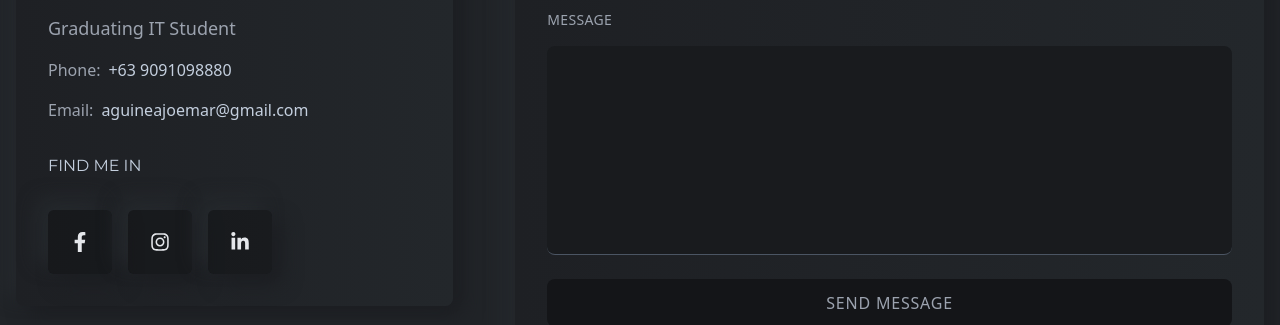
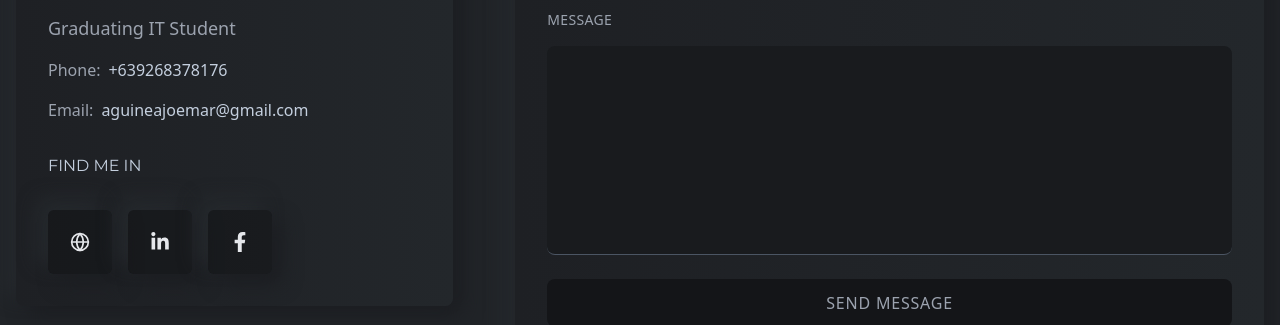
Before and after one commit to cmuciscaguinea/joemaraguineaportfolio, a React (Create React App) app: page / in a window 1280 px wide. Shown: the part 4609-4934 px from the top of the page. Built offline with nearby package versions, Linux system fonts and the light colour scheme.

Commit message:
Update ContactLeft.js

```diff
--- a/src/components/contact/ContactLeft.js
+++ b/src/components/contact/ContactLeft.js
@@ -1,6 +1,7 @@
 import React from 'react'
-import { FaFacebookF, FaLinkedinIn, FaInstagram } from "react-icons/fa";
+import { FaFacebookF, FaLinkedinIn,  } from "react-icons/fa";
 import { contactImg } from "../../assets/index";
+import { FiGlobe } from "react-icons/fi";
 
 const ContactLeft = () => {
   return (
@@ -20,7 +21,7 @@
           ipsam autem cumque, accusantium dicta odio.
         </p> */}
         <p className="text-base text-gray-400 flex items-center gap-2">
-          Phone: <span className="text-lightText">+63 9091098880</span>
+          Phone: <span className="text-lightText">+639268378176</span>
         </p>
         <p className="text-base text-gray-400 flex items-center gap-2">
           Email: <span className="text-lightText">aguineajoemar@gmail.com</span>
@@ -29,7 +30,7 @@
       <div className="flex flex-col gap-4">
         <h2 className="text-base uppercase font-titleFont mb-4">Find me in</h2>
         <div className="flex gap-4">
-          <span className="bannerIcon">
+          {/* <span className="bannerIcon">
             <FaFacebookF />
           </span>
           <span className="bannerIcon">
@@ -37,7 +38,17 @@
           </span>
           <span className="bannerIcon">
             <FaLinkedinIn />
-          </span>
+          </span> */}
+
+          <a href="https://joemaraguinea.netlify.app/" target="_blank" rel="noopener noreferrer" className="bannerIcon">
+            <FiGlobe />
+          </a>
+          <a href="https://www.linkedin.com/in/joemar-aguinea/" target="_blank" rel="noopener noreferrer" className="bannerIcon">
+            <FaLinkedinIn />
+          </a>
+          <a href="https://www.facebook.com/JoemarMaglasangAguinea" target="_blank" rel="noopener noreferrer" className="bannerIcon">
+            <FaFacebookF />
+          </a>
         </div>
       </div>
     </div>
```
